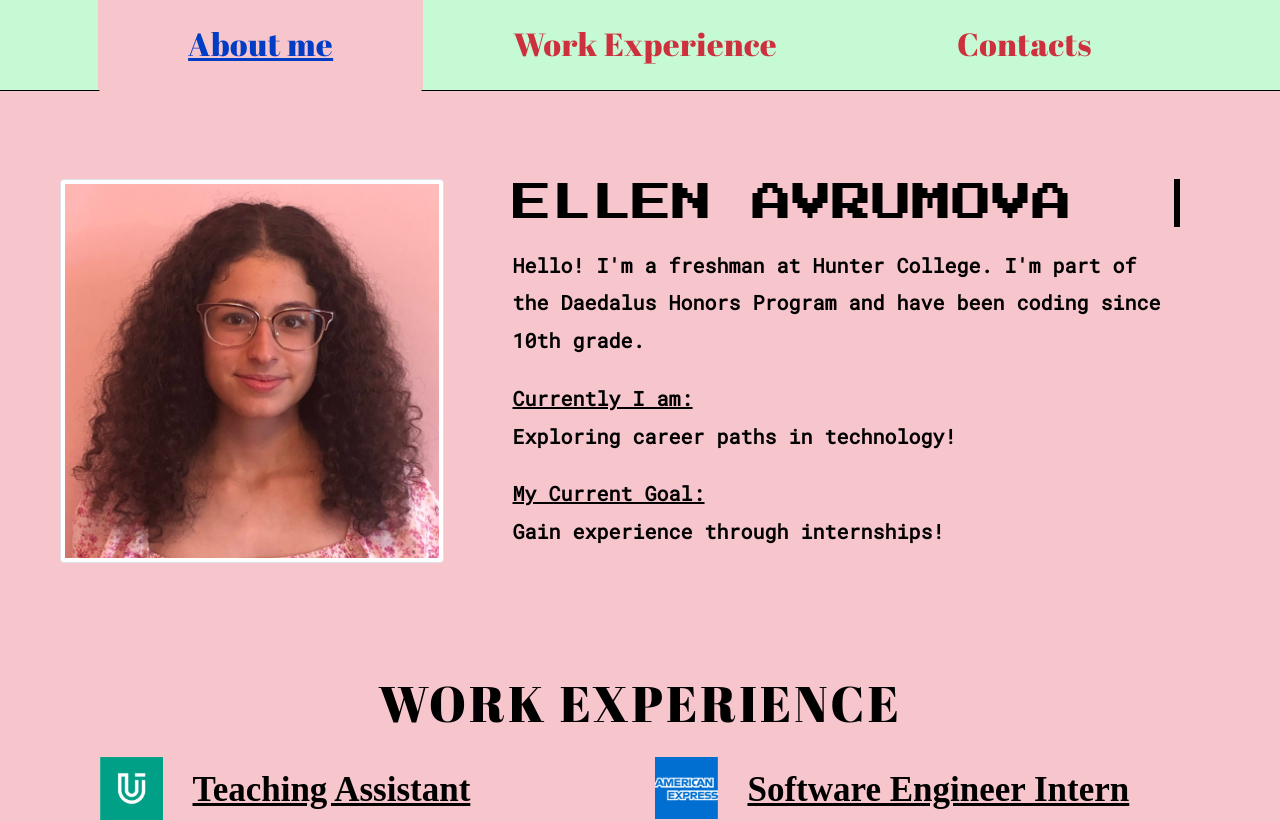
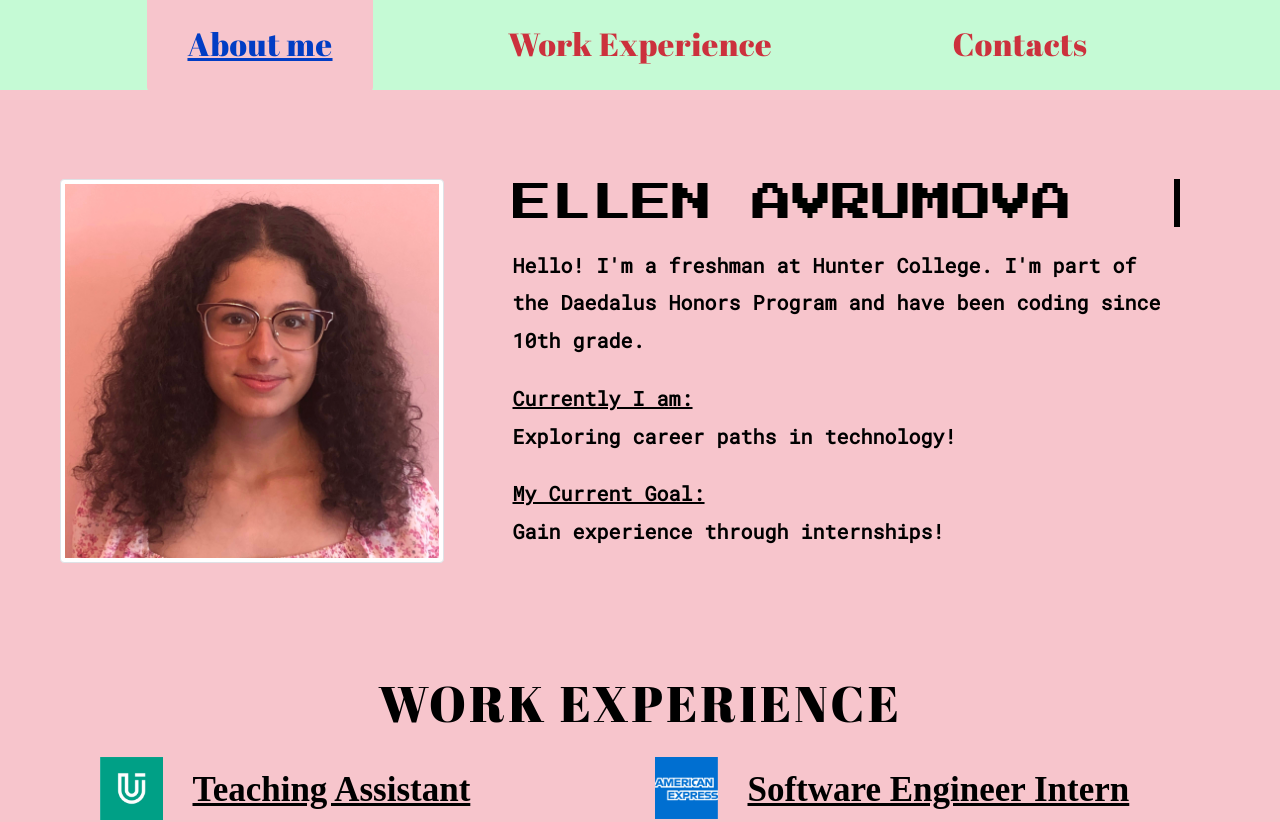
Before and after one commit to ellenAvrumova/ellenavrumova.github.io, a React (Create React App) app: page / in a window 1280 px wide. Shown: the top 822 px of the page. Built offline with nearby package versions, Linux system fonts and the light colour scheme; a web font is replaced by a local one.

Commit message:
Fixing navbar sizing

```diff
--- a/src/App.css
+++ b/src/App.css
@@ -1,3 +1,7 @@
+:root {
+  background-color: #F7C5CC;
+}
+
 .Page {
   background-color: #F7C5CC;
   min-height: 100vh;
@@ -31,10 +35,9 @@ header {
   background: #C5FAD5;
   padding: 20px;
   text-align: center;
-  border-bottom: 1px solid black;
 }
 header nav a {
-  padding: 27px 90px;
+  padding: 27px 40px;
   font-size: 2rem;
   color: #CC313D;
   font-family: 'Abril Fatface', cursive;
--- a/src/App.js
+++ b/src/App.js
@@ -39,11 +39,23 @@ function App() {
     <div className="Page">
           <header>
             <nav>
+              <Container>
+                <Row>
+                  <Col sm={4} md={4}>
                     <a href="#about" className="active">About me</a>
+                  </Col>
+                  <Col sm={4} md={4}>
                     <a href="#work">Work Experience</a>
+                  </Col>
+                  <Col sm={4} md={4}>
                     <a href="#contact">Contacts</a>
+                  </Col>
+                </Row>
+              </Container>
             </nav>
+
           </header>
+
 
         <section id="about">
           <div className="container reveal">
```
Also changed, not shown: 1 other file (tests, documents, lock files or other folders). Lines whose indentation alone changed are shown as unchanged.
